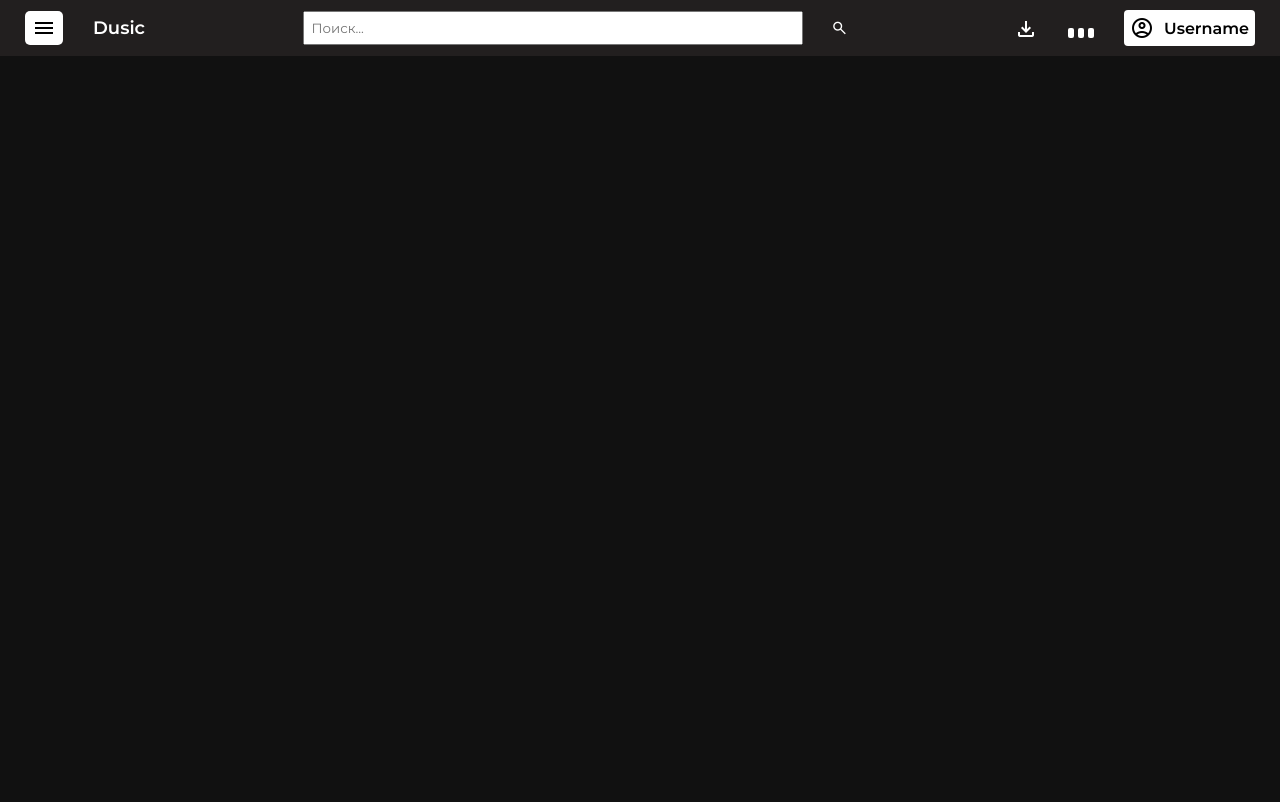
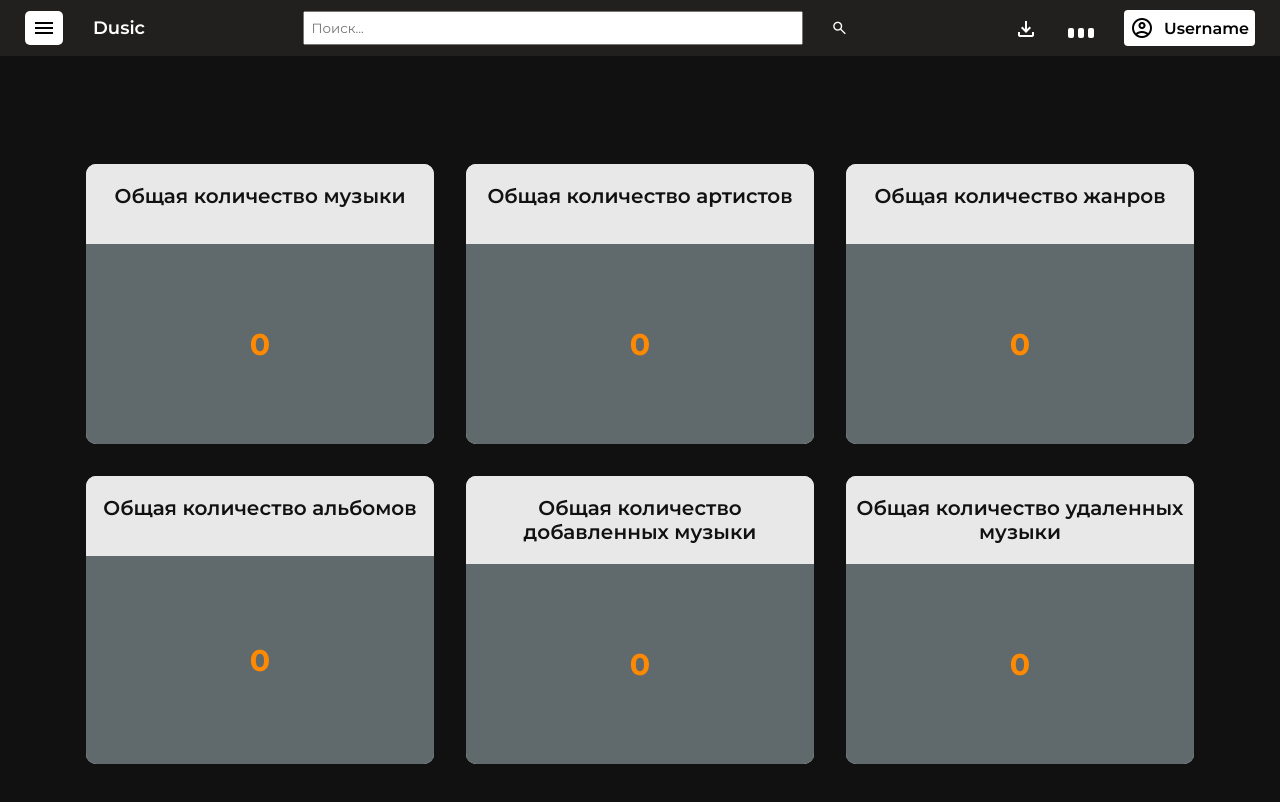
Before and after one commit to diasgalymbek47/dusic, a Vue app: page /statistics in a window 1280 px wide. Shown: the top 802 px of the page. Built offline with nearby package versions, Linux system fonts and the light colour scheme; no server answers.

Commit message:
добавление страниц

```diff
--- a/src/components/AudioPlayer.vue
+++ b/src/components/AudioPlayer.vue
@@ -143,11 +143,13 @@ function setVolume(event) {
 
   z-index: -1;
   opacity: 0;
+  pointer-events: none;
 }
 
 .audio-player.active {
   z-index: 4;
   opacity: 1;
+  pointer-events: auto;
 }
 
 .audio-player.active .audio-player-content {
--- a/src/components/Navbar.vue
+++ b/src/components/Navbar.vue
@@ -32,11 +32,11 @@ defineProps({
           </RouterLink>
         </li>
         <li class="nav-item">
-          <RouterLink to="analyze" class="nav-link">
+          <RouterLink to="statistics" class="nav-link">
             <span class="material-symbols-outlined">
               analytics
             </span>
-            Анализ
+            Статистика
           </RouterLink>
         </li>
         <li class="nav-item">
--- a/src/router/index.js
+++ b/src/router/index.js
@@ -14,9 +14,9 @@ const router = createRouter({
       component: () => import('@/views/LoginView.vue')
     },
     {
-      path: '/analyze',
-      name: 'Analyze',
-      component: () => import('@/views/AnalyzeView.vue')
+      path: '/statistics',
+      name: 'Statistics',
+      component: () => import('@/views/StatisticsView.vue')
     },
     {
       path: '/add',
--- /dev/null
+++ b/src/views/StatisticsView.vue
@@ -0,0 +1,115 @@
+<script setup>
+import {useMusicPlayer} from "@/stores/Player.js";
+
+const player = useMusicPlayer()
+</script>
+
+<template>
+  <div class="container mt-5 mb-5">
+    <div class="row">
+      <div class="col-xl-4 p-3">
+        <div class="box">
+          <div class="box-header">
+            Общая количество музыки
+          </div>
+          <div class="box-body">
+            {{ player.collection.length }}
+          </div>
+        </div>
+      </div>
+      <div class="col-xl-4 p-3">
+        <div class="box">
+          <div class="box-header">
+            Общая количество артистов
+          </div>
+          <div class="box-body">
+            {{ player.collection.length }}
+          </div>
+        </div>
+      </div>
+      <div class="col-xl-4 p-3">
+        <div class="box">
+          <div class="box-header">
+            Общая количество жанров
+          </div>
+          <div class="box-body">
+            {{ player.collection.length }}
+          </div>
+        </div>
+      </div>
+      <div class="col-xl-4 p-3">
+        <div class="box">
+          <div class="box-header">
+            Общая количество альбомов
+          </div>
+          <div class="box-body">
+            {{ player.collection.length }}
+          </div>
+        </div>
+      </div>
+      <div class="col-xl-4 p-3">
+        <div class="box">
+          <div class="box-header">
+            Общая количество добавленных музыки
+          </div>
+          <div class="box-body">
+            {{ player.collection.length }}
+          </div>
+        </div>
+      </div>
+      <div class="col-xl-4 p-3">
+        <div class="box">
+          <div class="box-header">
+            Общая количество удаленных музыки
+          </div>
+          <div class="box-body">
+            {{ player.collection.length }}
+          </div>
+        </div>
+      </div>
+    </div>
+  </div>
+</template>
+
+<style scoped>
+.box {
+  background: #eee;
+  border-radius: 10px;
+  text-align: center;
+
+  height: 100%;
+
+  display: flex;
+  flex-direction: column;
+}
+
+.box-header {
+  padding: 20px 10px;
+  font-weight: 600;
+  font-size: 20px;
+  color: #111;
+
+  min-height: 80px;
+
+  background-color: #e8e8e8;
+  border-radius: 10px 10px 0 0;
+}
+
+.box-body {
+  padding: 20px;
+  flex-grow: 1;
+
+  font-weight: 700;
+  font-size: 30px;
+  color: #ff8900;
+
+  display: flex;
+  align-items: center;
+  justify-content: center;
+
+  min-height: 200px;
+
+  background-color: #60696c;
+  border-radius: 0 0 10px 10px;
+}
+</style>
--- a/vite.config.js
+++ b/vite.config.js
@@ -6,6 +6,7 @@ import vueDevTools from 'vite-plugin-vue-devtools'
 
 // https://vite.dev/config/
 export default defineConfig({
+  base: '/dusic/',
   plugins: [
     vue(),
     vueDevTools(),
```
Also changed, not shown: src/views/AnalyzeView.vue (deleted, +0 -11 lines).
